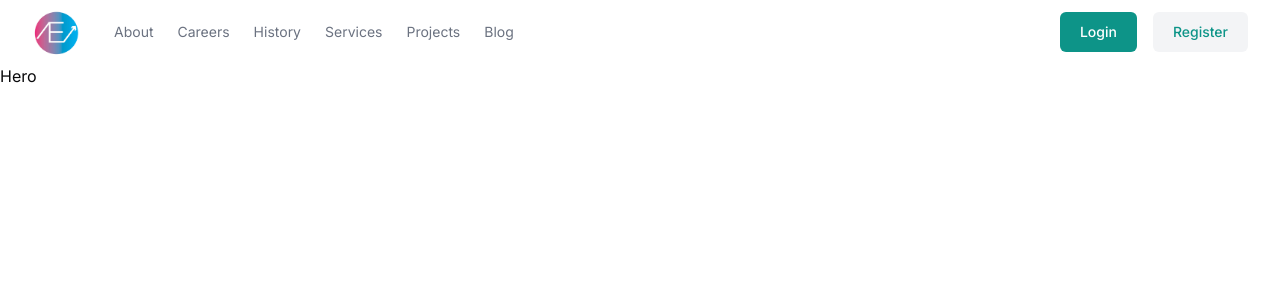
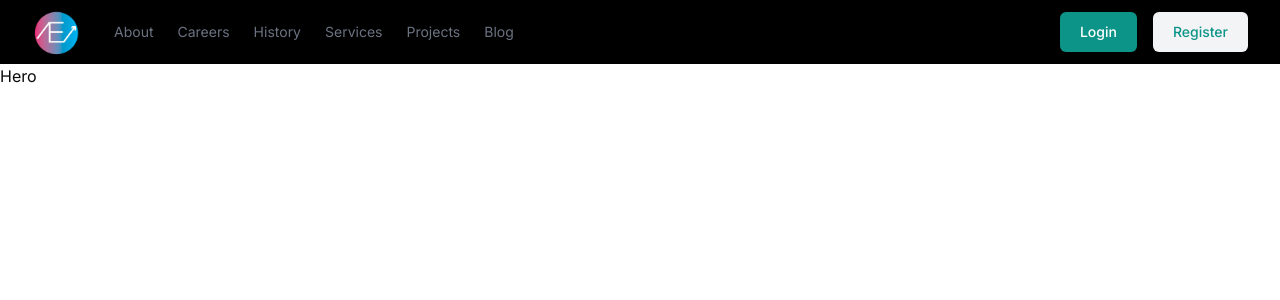
Before and after one commit to quoctm17/enigma-project, a Next.js app: page / in a window 1280 px wide. Shown: the top 300 px of the page. Built offline with nearby package versions, Linux system fonts and the light colour scheme; no server answers.

Commit message:
Fix Header Color

```diff
--- a/app/_components/Header.tsx
+++ b/app/_components/Header.tsx
@@ -3,7 +3,7 @@ import React from 'react'
 
 function Header() {
   return (
-    <header className="bg-white">
+    <header className="bg-black">
   <div className="mx-auto flex h-16 max-w-screen-xl items-center gap-8 px-4 sm:px-6 lg:px-8">
     <Image src='/logo.png' alt='logo'
     width={50}
```
